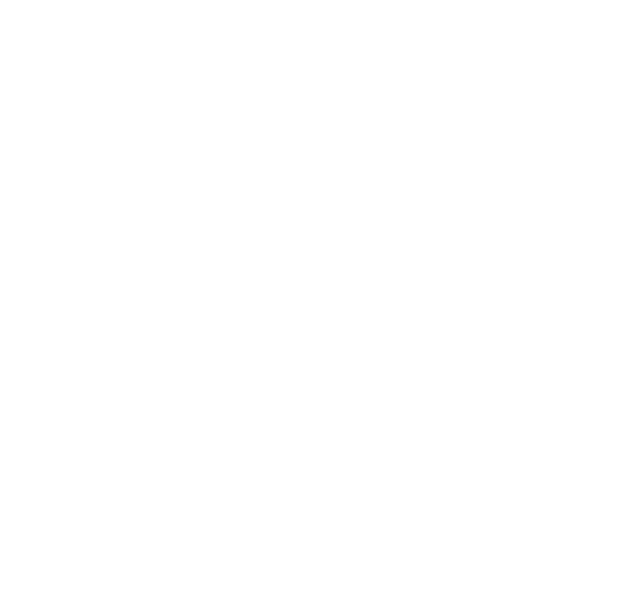
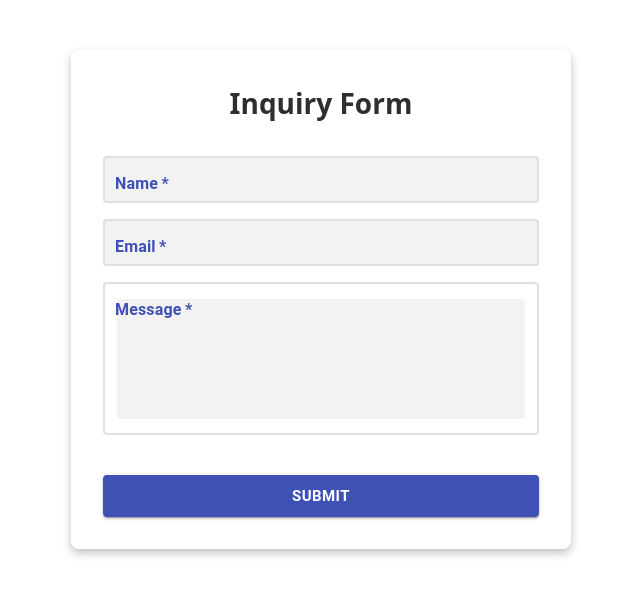
Before and after one commit to shavindaL/af_assignment, a React (Vite) app in the folder frontend/: page /InquiryForm in a window 1280 px wide. Before the commit this address had no page. Shown: the top 596 px of the page, without its empty margins (319-959 px from the left). Built offline with nearby package versions, Linux system fonts and the light colour scheme.

Commit message:
added inquiry form

```diff
--- a/frontend/src/App.jsx
+++ b/frontend/src/App.jsx
@@ -5,6 +5,7 @@
 import NewPoliticalParty from './pages/NewPoliticalParty';
 import CandidateLogin from './pages/candidateLogin';
 import AdministratorLogin from './pages/AdministratorLogin';
+import InquiryForm from './pages/InquiryForm';
 
 function App() {
 
@@ -18,7 +19,7 @@
         <Route path='/political-parties/new' element={<NewPoliticalParty />} />
         <Route path='/CandidateLogin' element={<CandidateLogin />}/>
         <Route path='/AdministratorLogin' element={<AdministratorLogin />}/>
-
+        <Route path='/InquiryForm' element={<InquiryForm />}/>
       </Routes>
       </BrowserRouter>
     </>
--- /dev/null
+++ b/frontend/src/pages/InquiryForm.jsx
@@ -0,0 +1,107 @@
+import React from "react";
+import { styled } from "@mui/system";
+import TextField from "@mui/material/TextField";
+import Button from "@mui/material/Button";
+
+const Root = styled("div")({
+  display: "flex",
+  flexDirection: "column",
+  alignItems: "center",
+  margin: "50px auto",
+  maxWidth: 500,
+  padding: "32px",
+  backgroundColor: "#FFFFFF",
+  borderRadius: "8px",
+  boxShadow: "0px 4px 10px rgba(0, 0, 0, 0.25)",
+});
+
+const Heading = styled("h2")({
+  marginBottom: "32px",
+  fontSize: "28px",
+  fontWeight: 700,
+  color: "#2E2E2E",
+});
+
+const Form = styled("form")({
+  display: "flex",
+  flexDirection: "column",
+  width: "100%",
+});
+
+const StyledTextField = styled(TextField)({
+  marginBottom: "16px",
+  "& .MuiInputBase-input": {
+    backgroundColor: "#F2F2F2",
+    borderRadius: "4px",
+    padding: "12px",
+    fontSize: "16px",
+    lineHeight: "24px",
+  },
+  "& .MuiInputLabel-root": {
+    color: "#3F51B5",
+    fontWeight: 700,
+    fontSize: "16px",
+    lineHeight: "24px",
+    transform: "translate(12px, 16px) scale(1)",
+  },
+  "& .MuiInputLabel-shrink": {
+    transform: "translate(12px, 7px) scale(0.75)",
+  },
+  "& .MuiOutlinedInput-root": {
+    "& fieldset": {
+      borderColor: "#E0E0E0",
+      borderWidth: "2px",
+    },
+    "&:hover fieldset": {
+      borderColor: "#BDBDBD",
+    },
+    "&.Mui-focused fieldset": {
+      borderColor: "#3F51B5",
+    },
+  },
+});
+
+const StyledButton = styled(Button)({
+  backgroundColor: "#3F51B5",
+  color: "#FFFFFF",
+  fontWeight: 700,
+  marginTop: "24px",
+  "&:hover": {
+    backgroundColor: "#2E3B55",
+  },
+});
+
+function InquiryForm() {
+  return (
+    <Root>
+      <Heading>Inquiry Form</Heading>
+      <Form>
+        <StyledTextField
+          label="Name"
+          variant="outlined"
+          fullWidth
+          required
+        />
+        <StyledTextField
+          label="Email"
+          variant="outlined"
+          fullWidth
+          required
+        />
+        <StyledTextField
+          label="Message"
+          variant="outlined"
+          multiline
+          rows={4}
+          fullWidth
+          required
+        />
+        <StyledButton variant="contained" size="large">
+          Submit
+        </StyledButton>
+      </Form>
+    </Root>
+  );
+}
+
+export default InquiryForm;
```
